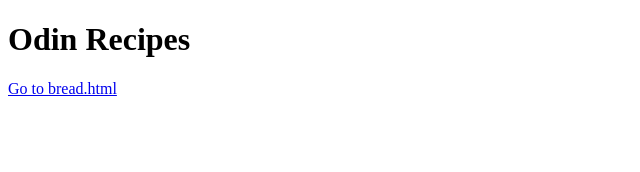
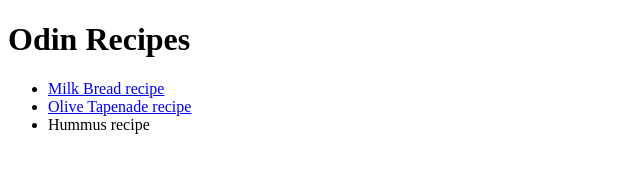
Before and after one commit to eub1/odin-recipes, a plain HTML site: page index.html in a window 1280 px wide. Shown: the whole page, without its empty margins (0-640 px from the left). Drawn offline with Linux system fonts and the light colour scheme.

Commit message:
Link the site pages

```diff
--- a/index.html
+++ b/index.html
@@ -11,7 +11,13 @@
 <body>
   <h1>Odin Recipes</h1>
 
-  <a href="./recipes/bread.html">Go to bread.html</a>
+  <ul>
+    <li><a href="./recipes/bread.html">Milk Bread recipe</a></li>
+    <li> <a href="./recipes/tapenade.html">Olive Tapenade recipe</a></li>
+    <li><a href="./recipes/hummus.html"></a>Hummus recipe</li>
+  </ul>
+
+
 </body>
 
 </html>
```
Also changed, not shown: recipes/bread.html (+2 -2 lines), recipes/hummus.html (+1 -0 lines), recipes/tapenade.html (+2 -1 lines).
